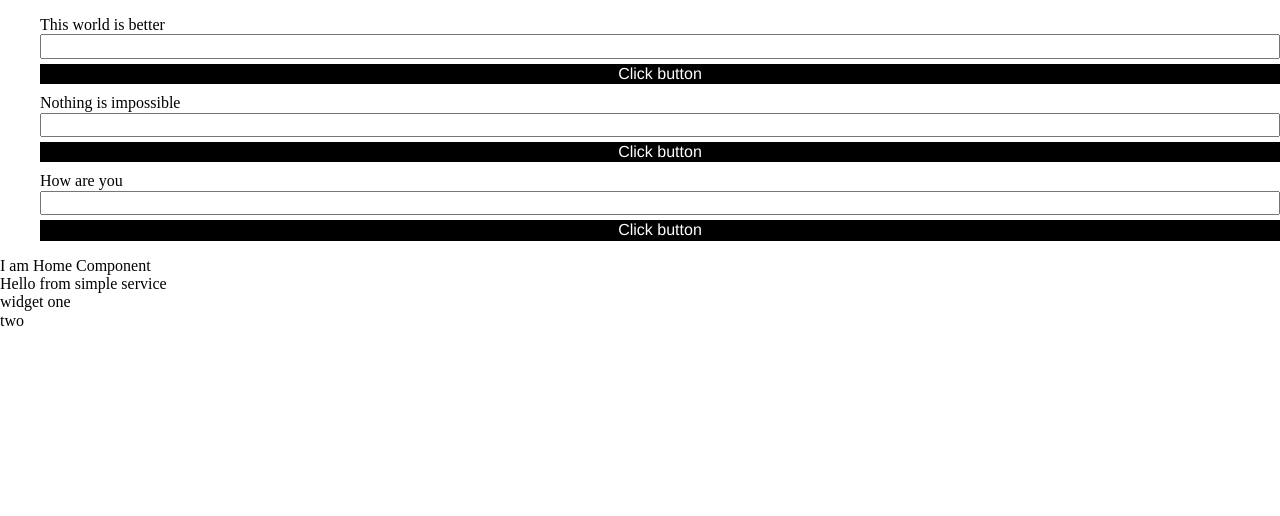
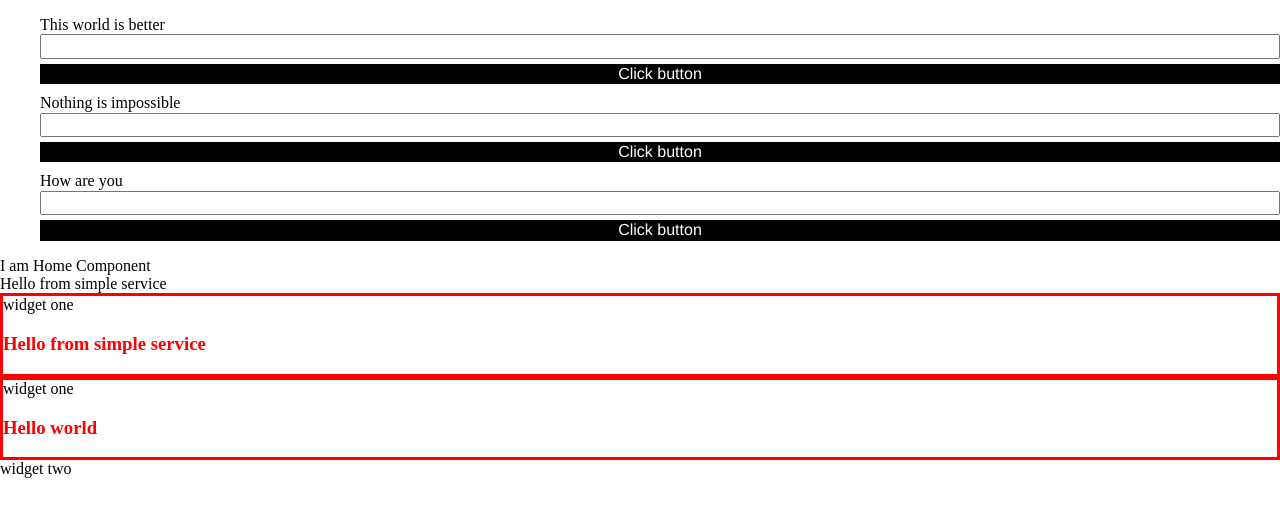
Before and after one commit to anandkrishnanbk/AngularJS2-Samples, an Angular app: page / in a window 1280 px wide. Shown: the top 516 px of the page. Built offline with nearby package versions, Linux system fonts and the light colour scheme.

Commit message:
added files

```diff
--- a/src/app/home/home.component.ts
+++ b/src/app/home/home.component.ts
@@ -6,7 +6,8 @@ import {SimpleService} from '../services/services.module';
   template: `
     <div>I am Home Component</div>
     <div>{{ simpleService.message }}</div>
-    <widget-one></widget-one>
+    <widget-one [message]="simpleService.message"></widget-one>
+    <widget-one [message]="'Hello world'"></widget-one>
     <widget-two></widget-two>`
 })
 
--- a/src/app/widgets/widget-one.component.ts
+++ b/src/app/widgets/widget-one.component.ts
@@ -1,10 +1,19 @@
-import { Component }  from '@angular/core';
+import { Component,Input }  from '@angular/core';
 
 @Component({
   selector:'widget-one',
-  template:`<div *ngIf="selected">widget one</div>`
+  template:`<div *ngIf="selected">widget one</div>
+  <h3 style="color:red;">{{message}}</h3>`,
+  styles: [`
+    :host{
+      display: block;
+      border: 3px solid red;
+      font-family:"Times New Roman";
+      }
+  `]
 })
 
 export class WidgetOne{
+  @Input() message;
   selected=true;
 }
--- a/src/app/widgets/widget-two.component.ts
+++ b/src/app/widgets/widget-two.component.ts
@@ -2,7 +2,7 @@ import  {Component} from "@angular/core";
 
 @Component({
   selector:'widget-two',
-  template:`<div>two</div>`
+  template:`<div>widget two</div>`
 })
 
 export class WidgetTwo{}
```
Also changed, not shown: src/app/elephant.jpg (added).
